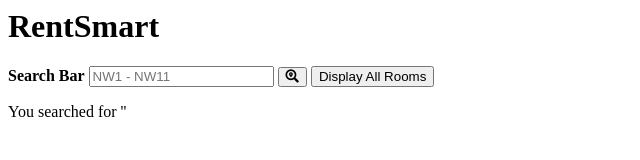
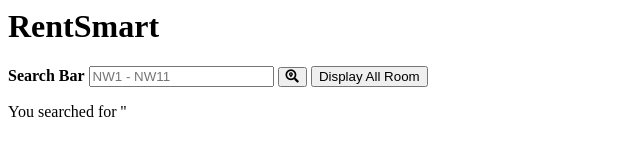
Before and after one commit to Saad-322/CST3130-Coursework1-PriceComparisonWebsite, a plain HTML site: page index.html in a window 1280 px wide. Shown: the full height of the page, 0-640 px from the left. Drawn offline with nearby package versions, Linux system fonts and the light colour scheme.

```diff
--- a/index.html
+++ b/index.html
@@ -14,7 +14,7 @@
         <strong>Search Bar</strong>
         <input type="text" placeholder="NW1 - NW11" v-model.trim=postCode>
         <button @click="search" class="fas fa-search-location"></button>
-        <button @click="displayAllRooms">Display All Rooms</button>
+        <button @click="displayAllRooms">Display All Room</button>
         <p>You searched for '{{postCode}}'</p>
         <ul>
             <p v-for="(room, rooms) in rooms">
```
